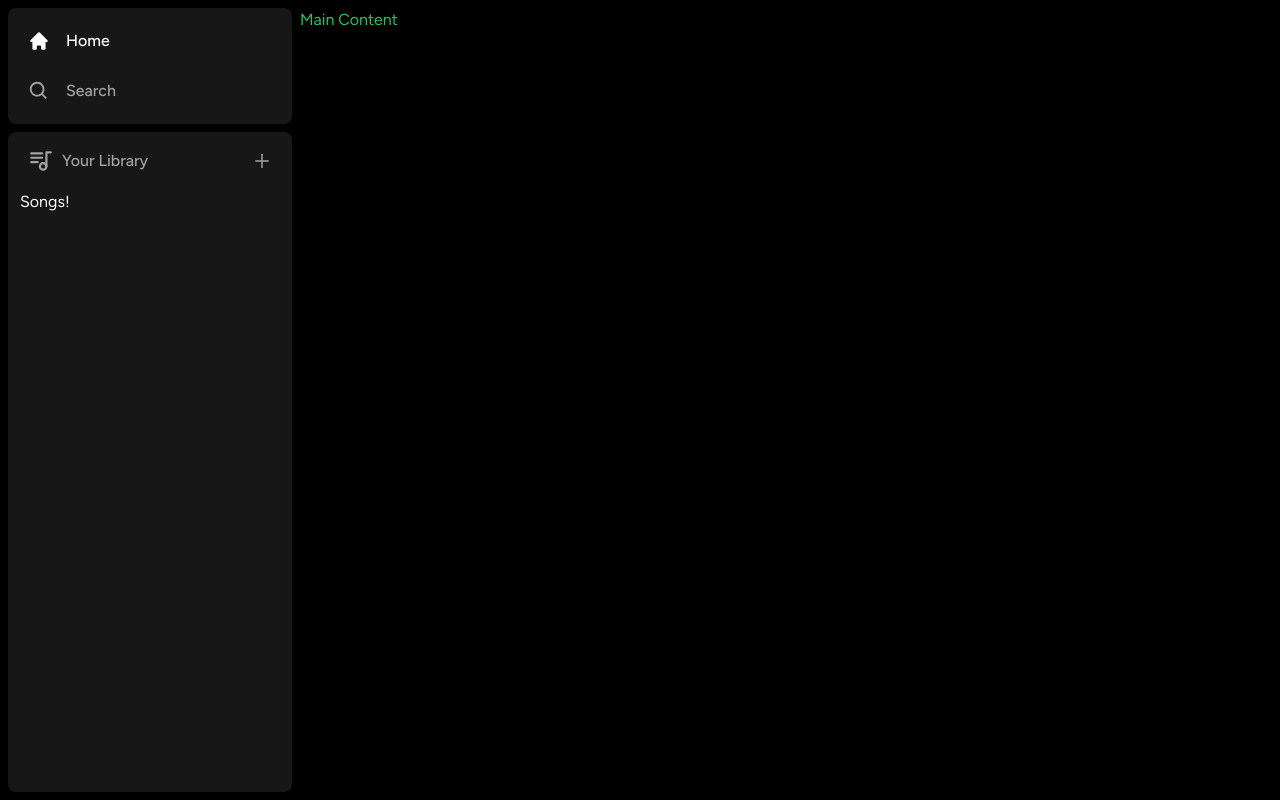
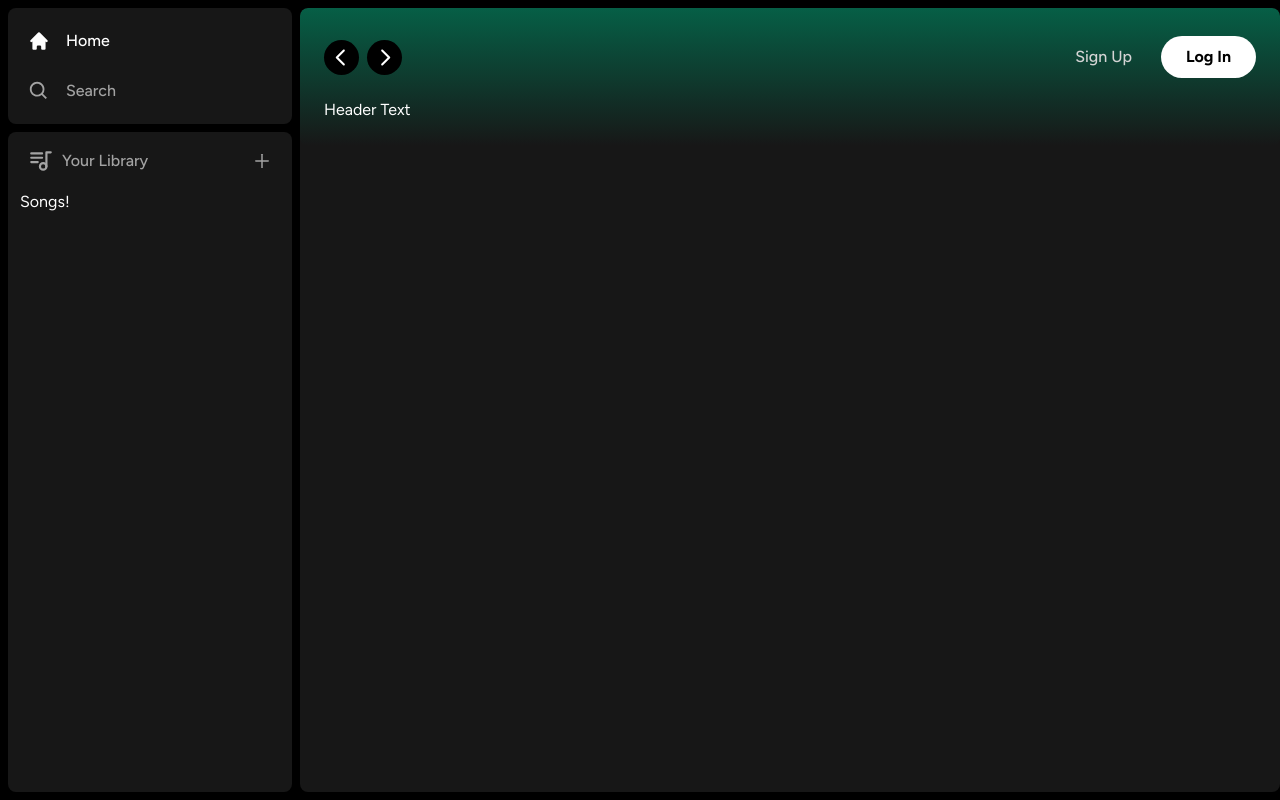
Before and after one commit to kpirabaharan/Spotify-Clone, a Next.js app: page / in a window 1280 px wide. Built offline with nearby package versions, Linux system fonts and the light colour scheme.

Commit message:
Added Header with Custom Buttons
Signed-off-by: Keeshigan Pirabaharan <kpirabaharan3@gmail.com>

```diff
--- a/app/(site)/page.tsx
+++ b/app/(site)/page.tsx
@@ -1,7 +1,14 @@
+import Header from '@/components/Header';
+
 export default function Home() {
   return (
-    <div className='text-green-500'>
-      <p>Main Content</p>
+    <div
+      className='bg-neutral-900 rounded-lg h-full w-full overflow-hidden
+      overflow-y-auto'
+    >
+      <Header>
+        Header Text
+      </Header>
     </div>
   );
 }
--- /dev/null
+++ b/components/Button.tsx
@@ -0,0 +1,29 @@
+import { forwardRef, ButtonHTMLAttributes } from 'react';
+import { twMerge } from 'tailwind-merge';
+
+interface ButtonProps extends ButtonHTMLAttributes<HTMLButtonElement> {}
+
+const Button = forwardRef<HTMLButtonElement, ButtonProps>(
+  ({ className, children, disabled, type = 'button', ...props }, ref) => {
+    return (
+      <button
+        type={type}
+        className={twMerge(
+          `w-full rounded-full bg-green-500 border border-transparent px-3
+          py-3 disabled:cursor-not-allowed disabled:opacity-50 text-black
+          font-bold hover:opacity-75 transition`,
+          className,
+        )}
+        disabled={disabled}
+        ref={ref}
+        {...props}
+      >
+        {children}
+      </button>
+    );
+  },
+);
+
+Button.displayName = 'Button';
+
+export default Button;
--- /dev/null
+++ b/components/Header.tsx
@@ -0,0 +1,84 @@
+'use client';
+
+import { useRouter } from 'next/navigation';
+import { twMerge } from 'tailwind-merge';
+import { RxCaretLeft, RxCaretRight } from 'react-icons/rx';
+import { HiHome } from 'react-icons/hi';
+import { BiSearch } from 'react-icons/bi';
+
+import Button from './Button';
+
+type AppProps = {
+  children: React.ReactNode;
+  className?: string;
+};
+
+const Header = ({ children, className }: AppProps) => {
+  const router = useRouter();
+
+  const handleLogout = () => {
+    // TODO: Handle Logout
+  };
+  <RxCaretLeft />;
+  return (
+    <div
+      className={twMerge(
+        `bg-gradient-to-b from-emerald-800 p-6 rounded-lg h-fit`,
+        className,
+      )}
+    >
+      <div className='w-full mb-4 flex items-center justify-between'>
+        <div className='hidden md:flex gap-x-2 items-center'>
+          <button
+            className='rounded-full bg-black flex items-center justify-center
+            cursor-pointer hover:opacity-75 transition'
+            onClick={() => router.back()}
+          >
+            <RxCaretLeft size={35} className='text-white' />
+          </button>
+          <button
+            className='rounded-full bg-black flex items-center justify-center
+            hover:opacity-75 transition'
+            onClick={() => router.forward()}
+          >
+            <RxCaretRight size={35} className='text-white' />
+          </button>
+        </div>
+        <div className='flex md:hidden gap-x-2 items-center'>
+          <button
+            className='rounded-full p-2 bg-white flex items-center
+            justify-center hover:opacity-75 transition'
+          >
+            <HiHome className='text-black' size={20} />
+          </button>
+          <button
+            className='rounded-full p-2 bg-white flex items-center
+            justify-center hover:opacity-75 transition'
+          >
+            <BiSearch className='text-black' size={20} />
+          </button>
+        </div>
+        <div className='flex justify-between items-center gap-x-4'>
+          <>
+            <div>
+              <Button
+                className='bg-transparent text-neutral-300 font-medium'
+                onClick={() => {}}
+              >
+                Sign Up
+              </Button>
+            </div>
+            <div>
+              <Button className='bg-white px-6 py-2' onClick={() => {}}>
+                Log In
+              </Button>
+            </div>
+          </>
+        </div>
+      </div>
+      {children}
+    </div>
+  );
+};
+
+export default Header;
--- a/components/Library.tsx
+++ b/components/Library.tsx
@@ -4,7 +4,9 @@
 import { AiOutlinePlus } from 'react-icons/ai';
 
 const Library = () => {
-  const onClick = () => {};
+  const onClick = () => {
+    // TODO: Handle OnClick
+  };
 
   return (
     <div className='flex flex-col'>
--- a/package.json
+++ b/package.json
@@ -3,7 +3,7 @@
   "version": "0.1.0",
   "private": true,
   "scripts": {
-    "dev": "next dev",
+    "dev": "next dev --turbo",
     "build": "next build",
     "start": "next start",
     "lint": "next lint"
```
